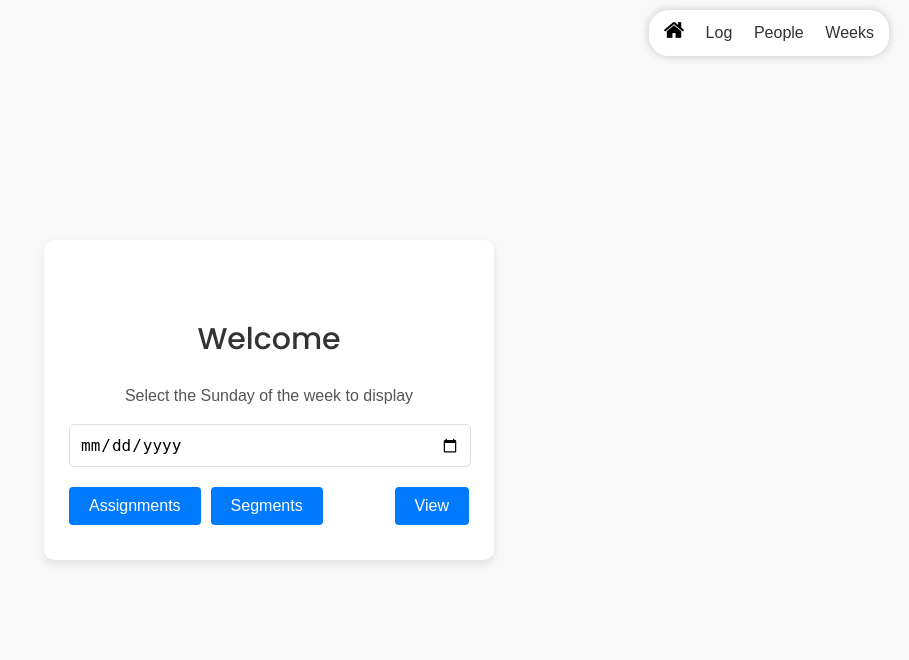
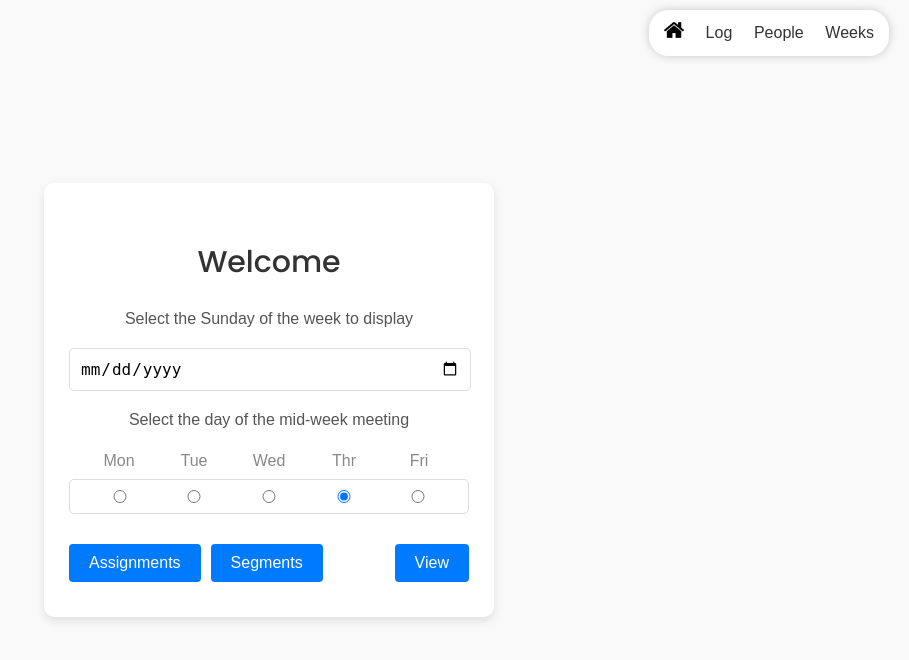
Before and after one commit to AryansVj/assignment-tracker, a PHP site: page /SelectWeek.php in a window 1280 px wide. Shown: the top 660 px of the page, without its empty margins (371-1280 px from the left). Run offline with PHP 8.4, Linux system fonts and the light colour scheme.

Commit message:
Option to select the midweek meeting day

```diff
--- a/SelectWeek.php
+++ b/SelectWeek.php
@@ -4,7 +4,9 @@ require_once $_SERVER['DOCUMENT_ROOT'] . "/model/database.php";
 require_once $_SERVER['DOCUMENT_ROOT'] . "/model/Weeks.php";
 
 // To set the mid week meeting day (0-sunday)
-if (!isset($_SESSION['dayof_midweek'])) {
+if (isset($_POST['midweek-date'])) {
+    $_SESSION['dayof_midweek'] = $_POST['midweek-date'];
+} else {
     $_SESSION['dayof_midweek'] = 4;
 }
 
@@ -77,7 +79,18 @@ session_destroy();
         <h1>Welcome</h1>
         <form method="post">
             <p><label for="week">Select the Sunday of the week to display</label></p>
-            <input type="date" id="week" name="WeeklyDate" required><br>
+            <input type="date" id="week" name="WeeklyDate" required>
+            <p class="lable2"><label>Select the day of the mid-week meeting</label></p>
+            <div class="weekday-label">
+                <span>Mon</span><Span>Tue</Span><span>Wed</span><span>Thr</span><span>Fri</span>
+            </div>
+            <div class="radio-set">
+                <input type="radio" name="midweek-date" id="Mon" value=1>
+                <input type="radio" name="midweek-date" id="Tue" value=2>
+                <input type="radio" name="midweek-date" id="Wed" value=3>
+                <input type="radio" name="midweek-date" id="Thr" checked value=4>
+                <input type="radio" name="midweek-date" id="Fri" value=5>
+            </div>
             <div class="submits">
                 <div>
                     <input type="submit" name="assignments" value="Assignments">
@@ -88,6 +101,4 @@ session_destroy();
         </form>
     </div>
 </body>
-
-
 </html>
--- a/css/stylesSelectWeek.css
+++ b/css/stylesSelectWeek.css
@@ -16,6 +16,10 @@ body {
     border-radius: 10px;
     box-shadow: 0 4px 8px rgba(0, 0, 0, 0.1);
     text-align: center;
+}
+
+.container h1 {
+    margin-top: 30px;
 }
 
 /* Form Styling */
@@ -39,7 +43,7 @@ input[type="date"] {
     font-size: 1rem;
     border: 1px solid #ddd;
     border-radius: 5px;
-    margin-bottom: 20px;
+    margin-bottom: 0;
     transition: all 0.3s ease-in-out;
 }
 
@@ -52,11 +56,37 @@ input[type="date"]:focus {
 form .submits {
     display: flex;
     justify-content: space-between;
+    margin-top: 30px;
 }
 
 form div {
     display: flex;
     justify-content: space-between;
+}
+
+form .label2 {
+    margin-top: 10px;
+    margin-bottom: 5px;
+}
+
+.weekday-label, .radio-set {
+    display: flex;
+    justify-content: space-evenly;
+    padding: 0;
+}
+
+.weekday-label span, .radio-set input {
+    width: 50px;
+    text-align: center;
+    margin: 0;
+    color: #888;
+}
+
+.radio-set {
+    border: 1px solid #ddd;
+    padding: 10px 0;
+    border-radius: 5px;
+    margin-top: 5px;
 }
 
 input[type="submit"].view-week {
--- a/index.php
+++ b/index.php
@@ -1,8 +1,3 @@
-<?php
-// To set the mid week meeting day (0-sunday)
-$_SESSION['dayof_midweek'] = 4;
-?>
-
 <!DOCTYPE html>
 <html lang="en">
 <head>
```
